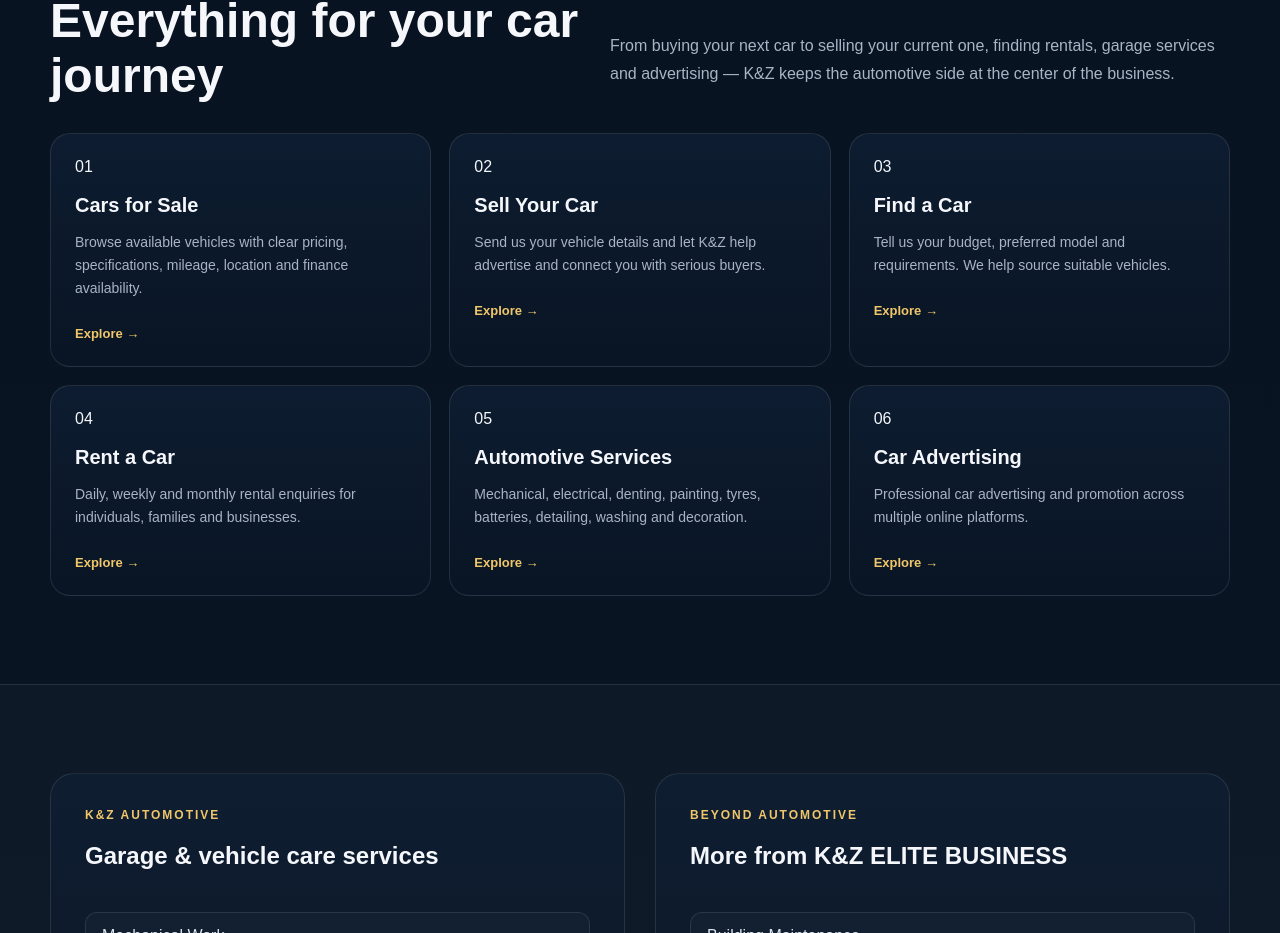
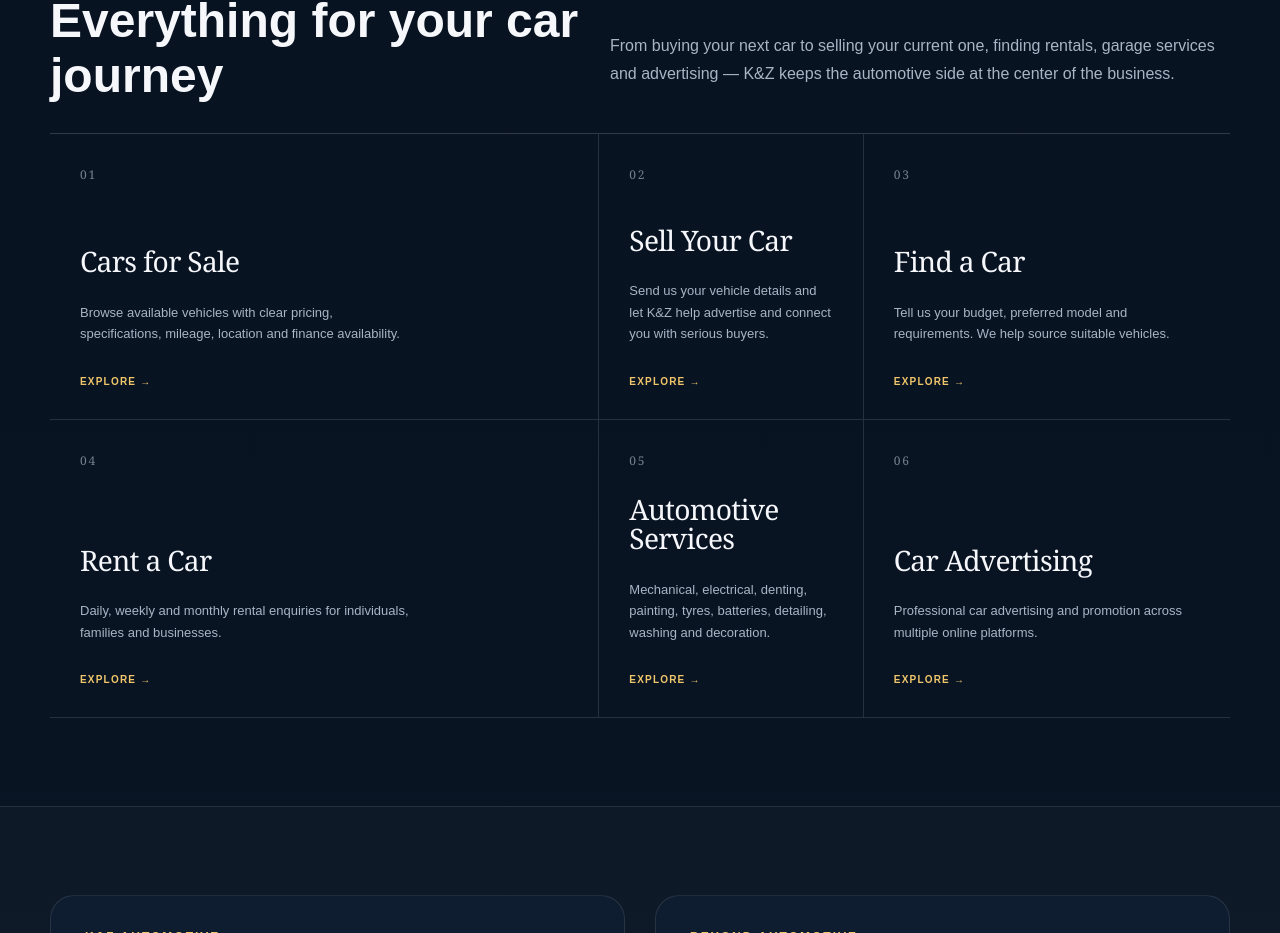
Before and after one commit to khshahzad2023-max/kz-elite-business, a Next.js app: page / in a window 1280 px wide. Shown: the part 1649-2582 px from the top of the page. Built offline with nearby package versions, Linux system fonts and the light colour scheme.

Commit message:
Add restrained editorial homepage styling

```diff
--- a/app/globals.css
+++ b/app/globals.css
@@ -860,3 +860,16 @@
 @media(max-width:800px){.kz-trust-orbit{height:auto;display:grid;grid-template-columns:1fr 1fr;gap:12px}.kz-trust-core{position:relative;left:auto;top:auto;transform:none;grid-column:1/-1;margin:10px auto 18px;width:220px;height:220px}.kz-trust-float{position:relative;left:auto!important;right:auto!important;top:auto!important;bottom:auto!important;width:auto;min-height:150px;animation:none}.kz-trust-lines{display:none}}
 @media(max-width:560px){.kz-trust-head{text-align:left;margin-bottom:25px}.kz-trust-head h2{font-size:43px}.kz-trust-orbit{grid-template-columns:1fr}.kz-trust-core{grid-column:1;width:190px;height:190px}.kz-trust-core img{width:72px;height:72px}.kz-trust-float{min-height:0;padding:19px 20px;border-radius:19px}.kz-trust-float b{font-size:21px}.kz-trust-strip{justify-content:flex-start;margin-top:28px;gap:11px;font-size:7px}}
 @media(prefers-reduced-motion:reduce){.kz-trust-float{animation:none}}
+
+
+/* Human-led editorial homepage pass */
+.home-editorial-grid{grid-template-columns:1.35fr .65fr .9fr!important;gap:0!important;border-top:1px solid rgba(255,255,255,.16);border-bottom:1px solid rgba(255,255,255,.12)}
+.home-editorial-card{min-height:245px!important;border:0!important;border-right:1px solid rgba(255,255,255,.12)!important;border-radius:0!important;background:transparent!important;box-shadow:none!important;padding:32px 30px!important;display:flex;flex-direction:column;align-items:flex-start;transition:background .25s ease}
+.home-editorial-card:hover{transform:none!important;background:rgba(255,255,255,.025)!important}
+.home-editorial-card:nth-child(3n){border-right:0!important}.home-editorial-card:nth-child(n+4){border-top:1px solid rgba(255,255,255,.12)!important}
+.home-card-no{margin-bottom:auto;color:#74808c;font-family:Georgia,serif;font-size:12px;letter-spacing:.14em}
+.home-editorial-card h3{font-family:Georgia,"Times New Roman",serif;font-size:clamp(24px,2.2vw,34px)!important;font-weight:500!important;letter-spacing:-.025em;line-height:1.05;margin:26px 0 12px!important}
+.home-editorial-card p{max-width:330px;font-size:13px!important;line-height:1.65!important}.home-editorial-card .card-link{margin-top:18px;font-size:10px;letter-spacing:.12em;text-transform:uppercase}
+.home-editorial-card-1,.home-editorial-card-4{min-height:285px!important}
+@media(max-width:850px){.home-editorial-grid{grid-template-columns:1fr 1fr!important}.home-editorial-card:nth-child(3n){border-right:1px solid rgba(255,255,255,.12)!important}.home-editorial-card:nth-child(2n){border-right:0!important}.home-editorial-card:nth-child(n+3){border-top:1px solid rgba(255,255,255,.12)!important}}
+@media(max-width:560px){.home-editorial-grid{grid-template-columns:1fr!important}.home-editorial-card{min-height:210px!important;border-right:0!important;border-top:1px solid rgba(255,255,255,.12)!important;padding:25px 4px!important}.home-editorial-card:first-child{border-top:0!important}.home-editorial-card h3{font-size:29px!important}}
```
